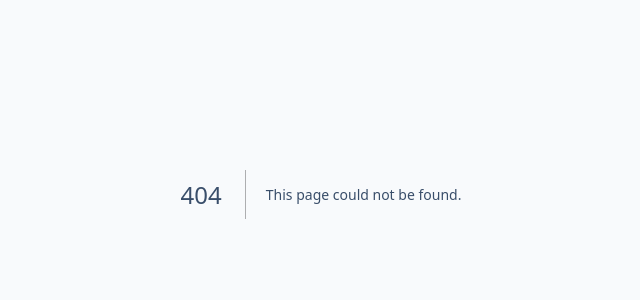
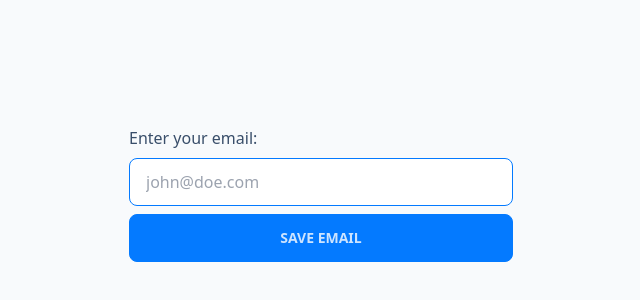
Before and after one commit to abheist/tweetcat-frontend, a Next.js app: page /email in a window 1280 px wide. Before the commit this address had no page. Shown: the part 206-506 px from the top of the page, without its empty margins (319-959 px from the left). Built offline with nearby package versions, Linux system fonts and the light colour scheme.

Commit message:
🥸 email - added email page to add email to the user who is logged in and does not have an email

```diff
--- /dev/null
+++ b/src/pages/email.tsx
@@ -0,0 +1,45 @@
+import {useForm} from "react-hook-form";
+import {axiosPrivate} from "@/utils/axiosPrivate";
+import {useMutation} from "react-query";
+
+const updateEmail = async (data: any) => {
+    return await axiosPrivate.post('/user/email', data)
+}
+
+const Email = () => {
+    const {register, handleSubmit, formState: {errors}} = useForm();
+    const mutation = useMutation(updateEmail)
+
+    const onSubmit = (data: any) => {
+        console.log(data)
+        // check if email is valid
+        // check if email is already in use
+        // if not, update email
+        const email = data.email
+        if (email) {
+            // check if email is valid
+            if (email.includes('@') && email.includes('.')) {
+                // check if email is already in use
+                // if not, update email
+            }
+        }
+
+        mutation.mutate(data)
+    }
+
+    return (
+        <div className={`h-screen w-full flex justify-center items-center`}>
+            <form className={`space-y-2 w-96 mx-w-xs mx-auto`}
+                  onSubmit={handleSubmit(onSubmit)}>
+                <p className={``}>Enter your email:</p>
+                <input type="text"
+                       placeholder="john@doe.com"
+                       {...register("email", {required: true})}
+                       className="input input-bordered input-primary w-full"/>
+                <button type="submit" className={`btn btn-primary w-full`}>Save Email</button>
+            </form>
+        </div>
+    )
+}
+
+export default Email
```
